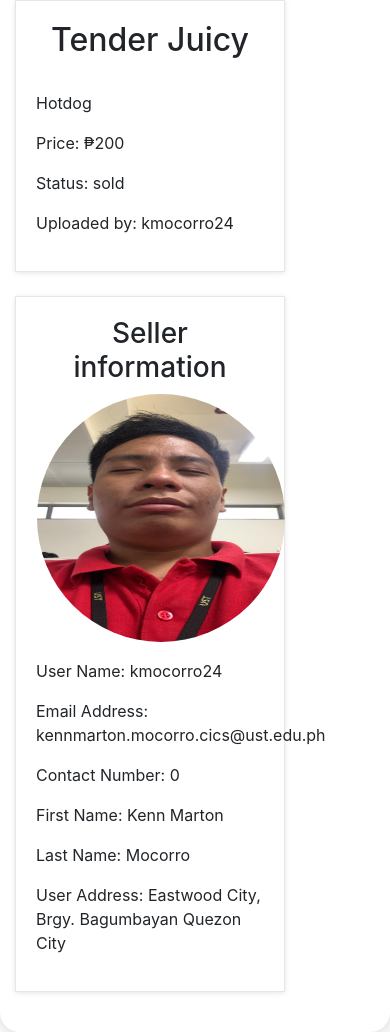
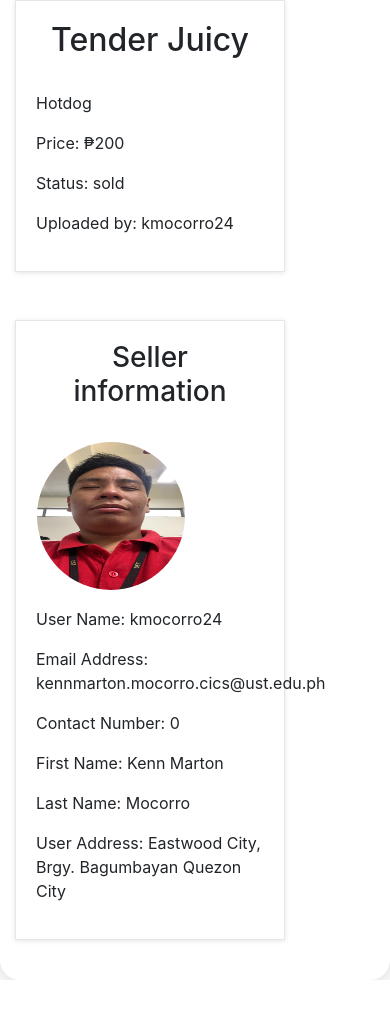
Before and after one commit to NashTabios/Finals, a PHP site: page /listingdetails.php?id=2 in a window 390 px wide. Shown: the part 815-1847 px from the top of the page. After the commit the page ends 1795 px from the top, so only its background shows below. Run offline with PHP 8.4, Linux system fonts and the light colour scheme; a user stored in the database is signed in; data comes from the database, SQL or seed files in the repository.

Commit message:
updated listing detailss

```diff
--- a/listingdetails.css
+++ b/listingdetails.css
@@ -2,12 +2,19 @@
     display: flex;
     justify-content: center;
     align-items: center;
-    max-width: 1100px;
+    max-width: 1500px;
     margin-top: 75px;
     background: white;
     padding: 40px;
     border-radius: 20px;
     box-shadow: 0px 0px 20px rgba(0, 0, 0, 0.2);
+
+}
+
+.row{
+    display: flex;
+    justify-content: center;
+    align-items: center;
 
 }
 
@@ -40,8 +47,8 @@
 .profile-picture {
     border-radius: 50%;
     margin-bottom: 1rem;
-    width: 250px;
-    height: 250px;
+    width: 150px;
+    height: 150px;
     padding: 1px;
 
 }
--- a/listingdetails.php
+++ b/listingdetails.php
@@ -119,7 +119,7 @@ $mysqli->close();
         </div>
 
         <div class="col-md-8">
-            <div class="box mb-4"><!-- box Starts -->
+            <div class="box mb-5"><!-- box Starts -->
                 <h2 class="text-center"><?php echo htmlspecialchars($listing_name); ?></h2>
                 <br>
                 <p><?php echo htmlspecialchars($listing_desc); ?></p>
@@ -130,15 +130,22 @@ $mysqli->close();
 
             <div class="box same-height"><!-- box same-height Starts -->
                 <h3 class="text-center"> Seller information </h3>
+                <br>
+                <div class="row">
                 <?php if (!empty($profile_picture)) : ?>
+                    <div class="col-md-4">
                     <img src="<?php echo htmlspecialchars($profile_picture); ?>" alt="Profile Picture" class="profile-picture">
+                    </div>
                 <?php endif; ?>
+                    <div class="col-md-8">
                     <p>User Name: <?php echo htmlspecialchars($user_name); ?></p>
                     <p>Email Address: <?php echo htmlspecialchars($email_address); ?></p>
                     <p>Contact Number: <?php echo htmlspecialchars($contact_num); ?></p>
                     <p>First Name: <?php echo htmlspecialchars($first_name); ?></p>
                     <p>Last Name: <?php echo htmlspecialchars($last_name); ?></p>
                     <p>User Address: <?php echo htmlspecialchars($user_add); ?></p>
+                    </div>
+                </div>
             </div>
 
         </div>
```
Lines whose indentation alone changed are shown as unchanged.
